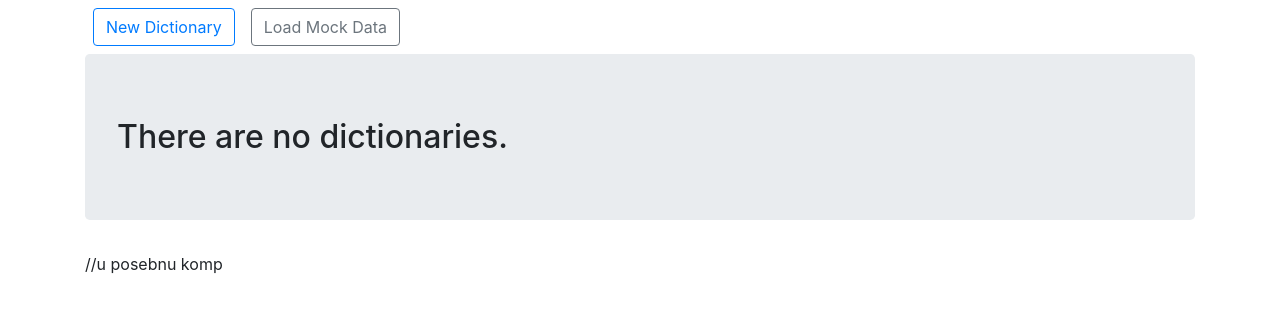
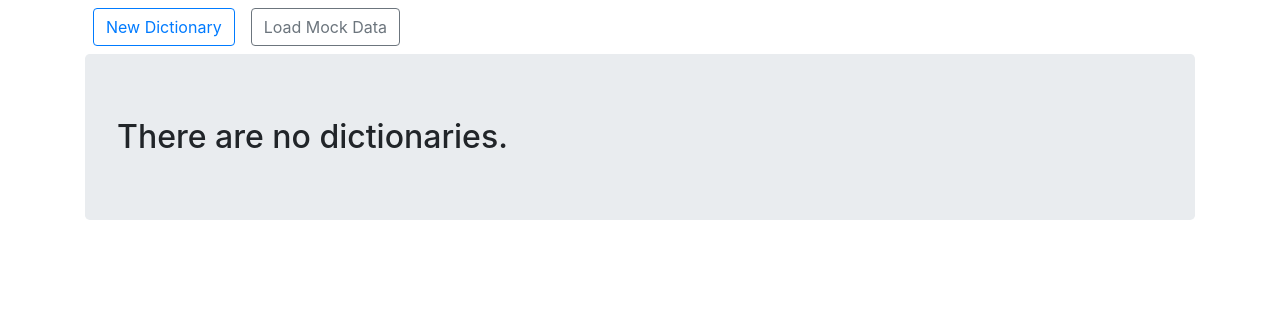
Before and after one commit to jurezu/dictionaries-react, a React (Create React App) app: page / in a window 1280 px wide. Shown: the top 312 px of the page. Built offline with nearby package versions, Linux system fonts and the light colour scheme.

Commit message:
dictionary refactored

```diff
--- a/src/components/dictionaries.jsx
+++ b/src/components/dictionaries.jsx
@@ -175,30 +175,6 @@ class Dictionaries extends Component {
     }
   };
 
-  renderDictionaries = () => {
-    if (!this.state.dictionaries.length) {
-      return <h2 className="jumbotron">There are no dictionaries.</h2>;
-    }
-
-    return (
-      <div>
-        {this.state.dictionaries.map(dictionary => (
-          <Jumbotron key={dictionary._id}>
-            <Dictionary
-              onDeleteDictionary={dictionary =>
-                this.handleDeleteDictionary(dictionary)
-              }
-              dictionary={dictionary}
-              onUpdateEntry={this.handleUpdateEntry}
-              onDeleteEntry={entry => this.handleDeleteEntry(dictionary, entry)}
-              onCreateEntry={this.handleCreateEntry}
-            />
-          </Jumbotron>
-        ))}
-      </div>
-    );
-  };
-
   render() {
     return (
       <div>
@@ -213,7 +189,27 @@ class Dictionaries extends Component {
         >
           Load Mock Data
         </Button>
-        {this.renderDictionaries()} //u posebnu komp
+        {this.state.dictionaries.length ? (
+          <div>
+            {this.state.dictionaries.map(dictionary => (
+              <Jumbotron key={dictionary._id}>
+                <Dictionary
+                  onDeleteDictionary={dictionary =>
+                    this.handleDeleteDictionary(dictionary)
+                  }
+                  dictionary={dictionary}
+                  onUpdateEntry={this.handleUpdateEntry}
+                  onDeleteEntry={entry =>
+                    this.handleDeleteEntry(dictionary, entry)
+                  }
+                  onCreateEntry={this.handleCreateEntry}
+                />
+              </Jumbotron>
+            ))}
+          </div>
+        ) : (
+          <h2 className="jumbotron">There are no dictionaries.</h2>
+        )}
       </div>
     );
   }
```
